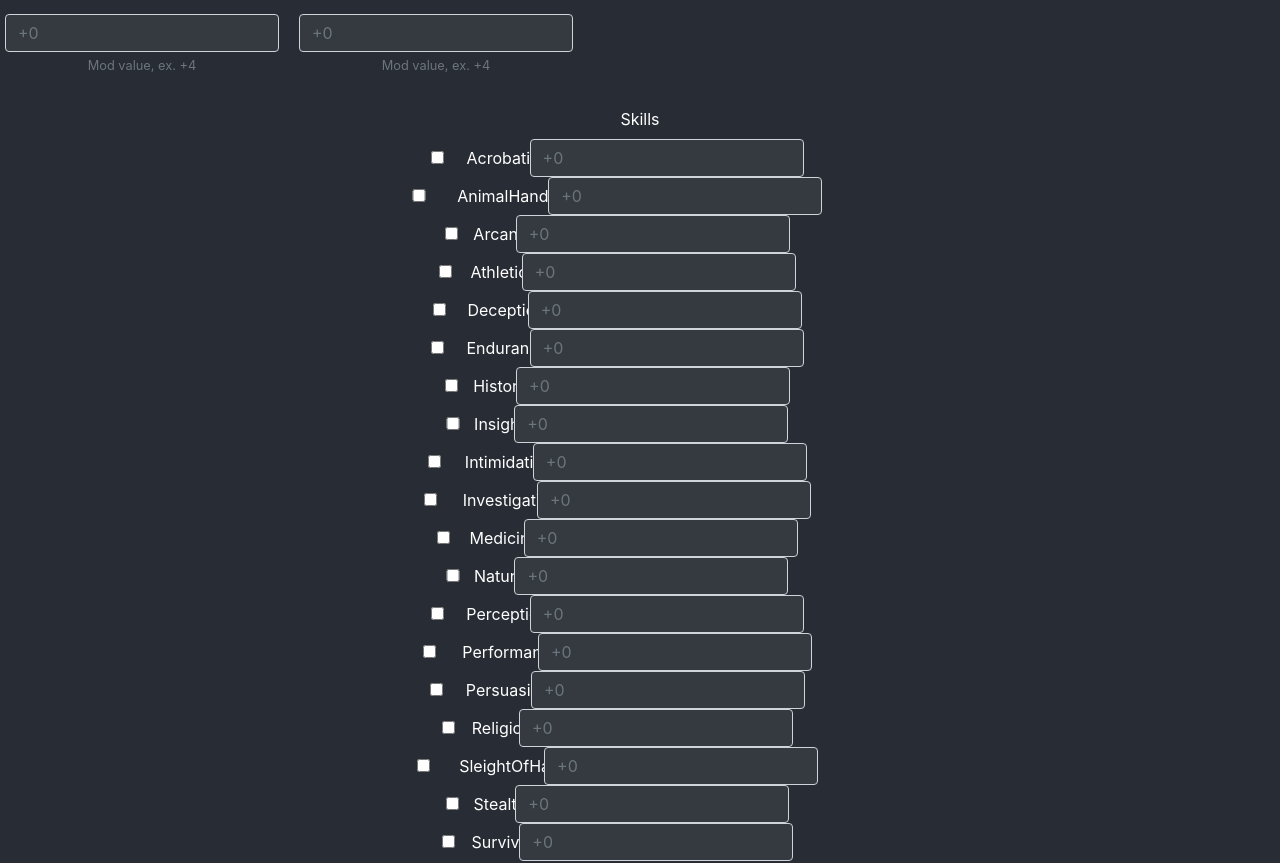
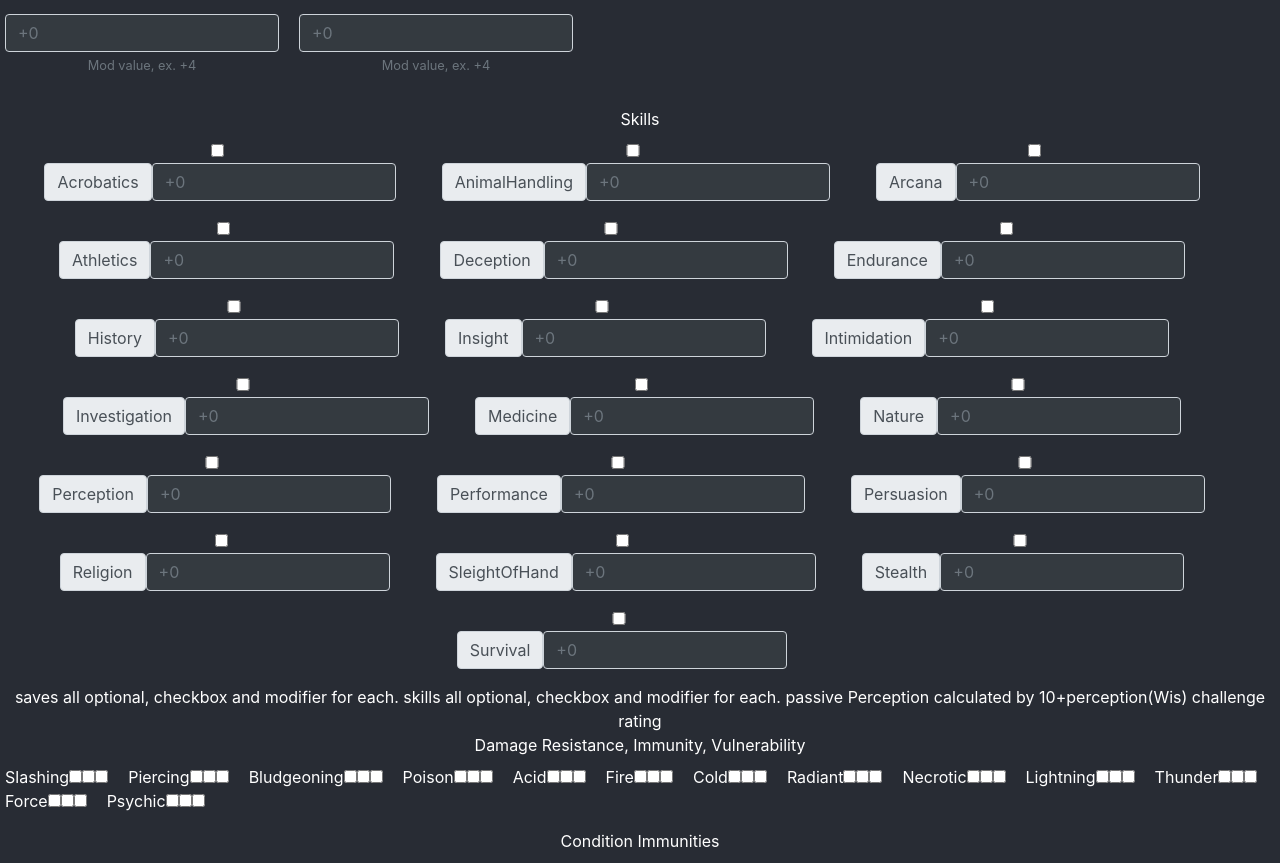
Before and after one commit to sbrevolution5/xml-monster-muncher, a React (Create React App) app: page / in a window 1280 px wide. Shown: the part 980-1843 px from the top of the page. Built offline with nearby package versions, Linux system fonts and the light colour scheme.

Commit message:
changed skill inputs to have appends at beginning of each

```diff
--- a/src/components/Skills.js
+++ b/src/components/Skills.js
@@ -6,15 +6,17 @@ class Skills extends Component{
         return(
             <div>
                 {skillList.map((value,index)=>{
+                    //does this need a checkbox?
                     return(
-                        <div className="form-inline">
-                        <div className="form-check row col-sm-12">
-                          <label className="form-check-label" for={value + "Box"}>
-                            <input type="checkbox" className="form-check-input col-sm-6" name="" id={value + "Box"} value="checkedValue" />
-                            {value}
-                          </label>
-                            <input type="text" className="form-control col-xs-1 bg-dark" name="" id={value+"Mod"} aria-describedby="helpId" placeholder="+0"/>
-                        </div>
+                        <div className="form-check-inline form-group">
+                            <div className="form-check row col-sm-12">
+                                <input type="checkbox" className="form-check-input col-sm-6" name="" id={value + "Box"} value="checkedValue" />
+                            <div className="input-group-prepend">
+                            <span className="input-group-text" for={value + "Box"}>
+                                {value}</span>
+                                <input type="text" className="form-control col-xs-1 bg-dark" name="" id={value+"Mod"} aria-describedby="helpId" placeholder="+0"/>
+                            </div>
+                            </div>
                         </div>
                     )
                 })}
```
